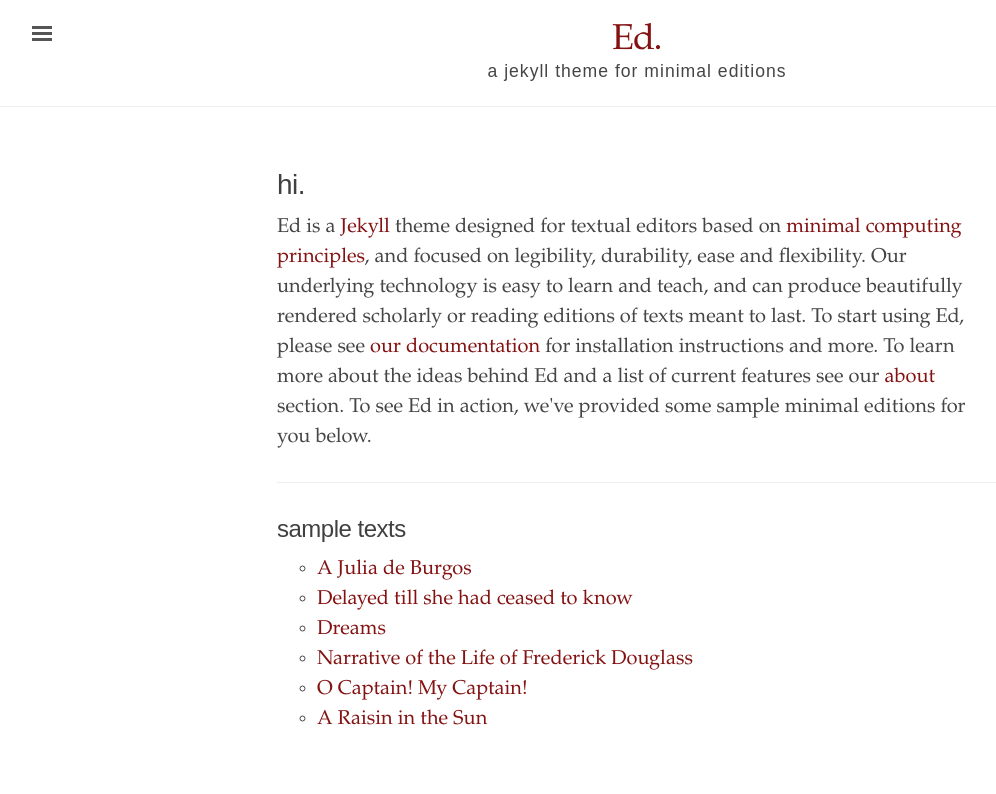
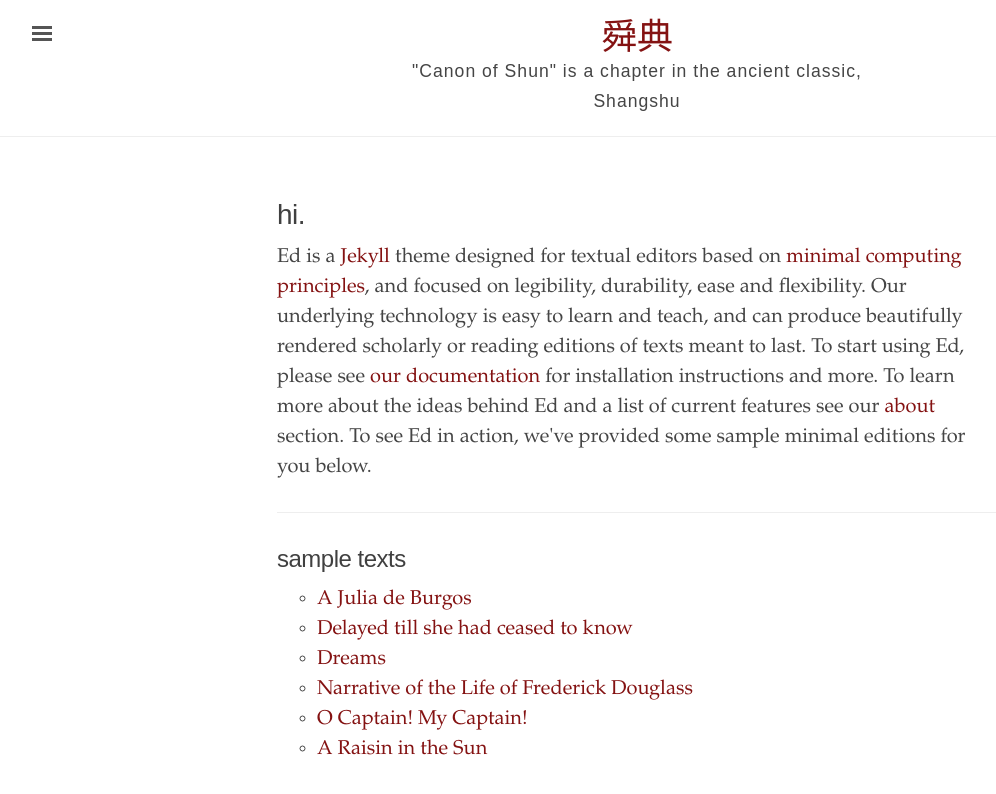
Before and after one commit to Ji-A0001/ji-a0001-first-repository-sep25, a Jekyll site: the page built from index.html, in a window 1280 px wide. Shown: the top 794 px of the page, without its empty margins (3-999 px from the left). Built offline with Jekyll 4.4.1, drawn with Linux system fonts in a browser that asks for light colours.

Commit message:
Update _config.yml

```diff
--- a/_config.yml
+++ b/_config.yml
@@ -1,10 +1,10 @@
 # Built with Jekyll 3.6.0
 
 # Setup
-title:               Ed.
-tagline:             'a jekyll theme for minimal editions'
-description:         'Ed is a Jekyll theme designed for textual editors based on minimal computing principles, and focused on legibility and flexibility.'
-url:                 'http://minicomp.github.io'
+title:               舜典
+tagline:             '"Canon of Shun" is a chapter in the ancient classic, Shangshu'
+description:         ''
+url:                 ''
 baseurl:             '/ed'
 
 # About/contact
```
